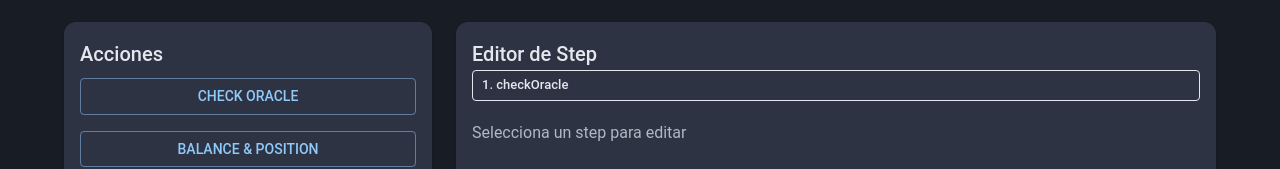
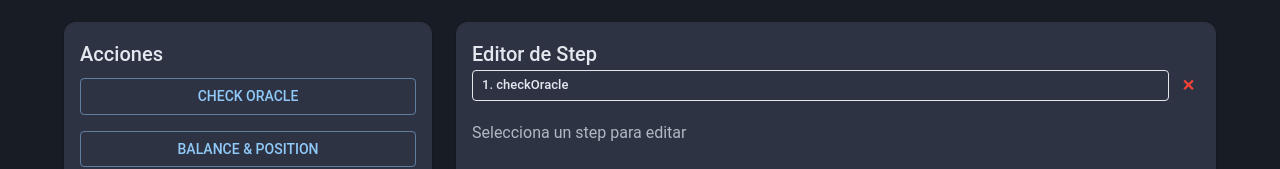
Before and after one commit to dGarciat/json-creator, a React (Create React App) app: page / in a window 1280 px wide. Both pictures are taken after a click on the button "CHECK ORACLE". Shown: the part 225-394 px from the top of the page. Built offline with nearby package versions, Linux system fonts and the light colour scheme.

Commit message:
feat: initial commit

```diff
--- a/src/App.tsx
+++ b/src/App.tsx
@@ -1,5 +1,5 @@
 import React, { useState } from 'react';
-import { Container, Typography, Box, Button, Paper, Grid, TextField } from '@mui/material';
+import { Container, Typography, Box, Button, Paper, Grid, TextField, IconButton } from '@mui/material';
 import { Step, StepGroup, JsonTemplate } from './models';
 import FlowView from './FlowView.tsx';
 import StepConfigEditor from './StepConfigEditor.tsx';
@@ -224,16 +224,31 @@ function App() {
         {Object.entries(stepsByPhase[selectedPhase] || {})
   .sort(([, a], [, b]) => a.order - b.order)
   .map(([stepId, step]) => (
+    <Box key={stepId} sx={{ display: 'flex', alignItems: 'center', mb: 0.5 }}>
       <Button
-              key={stepId}
         variant={selectedStepIdx === stepId ? 'contained' : 'outlined'}
         color={selectedStepIdx === stepId ? 'primary' : 'inherit'}
         size="small"
-              sx={{ justifyContent: 'flex-start', mb: 0.5, textTransform: 'none' }}
+        sx={{ justifyContent: 'flex-start', flex: 1, textTransform: 'none' }}
         onClick={() => setSelectedStepIdx(stepId)}
       >
         {`${step.order}. ${step.type}`}
       </Button>
+      <IconButton
+        size="small"
+        color="error"
+        aria-label="Eliminar Step"
+        sx={{ ml: 1 }}
+        onClick={() => {
+          const newSteps = { ...stepsByPhase[selectedPhase] };
+          delete newSteps[stepId];
+          setStepsByPhase({ ...stepsByPhase, [selectedPhase]: newSteps });
+          if (selectedStepIdx === stepId) setSelectedStepIdx(null);
+        }}
+      >
+        <span style={{ fontWeight: 700, fontSize: 16 }}>✕</span>
+      </IconButton>
+    </Box>
   ))}
       </Box>
     )}
```
Lines whose indentation alone changed are shown as unchanged.
